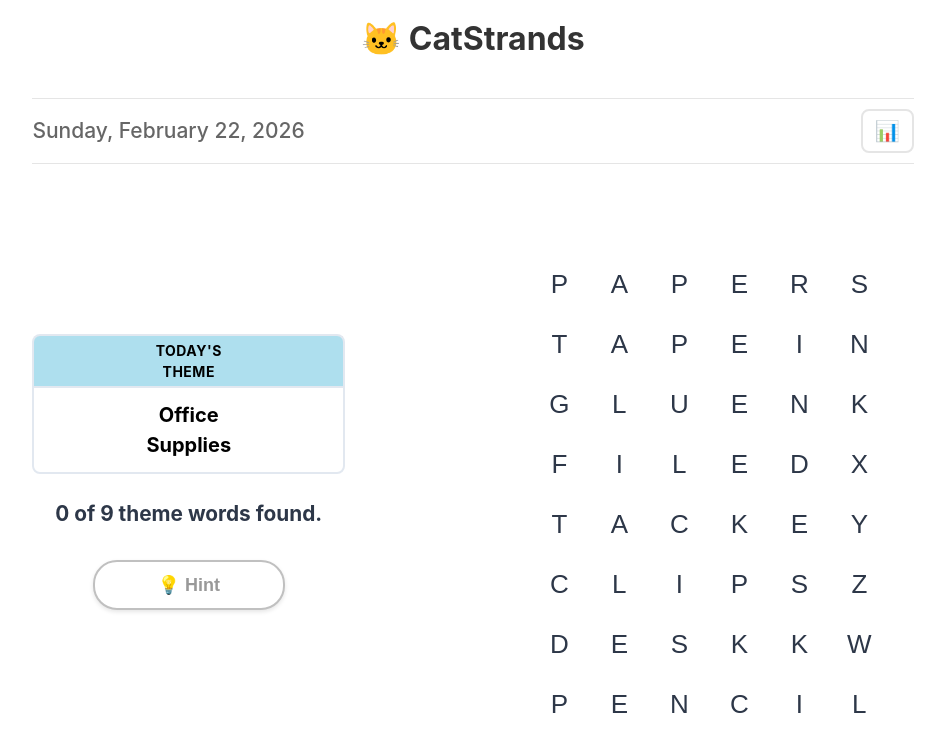
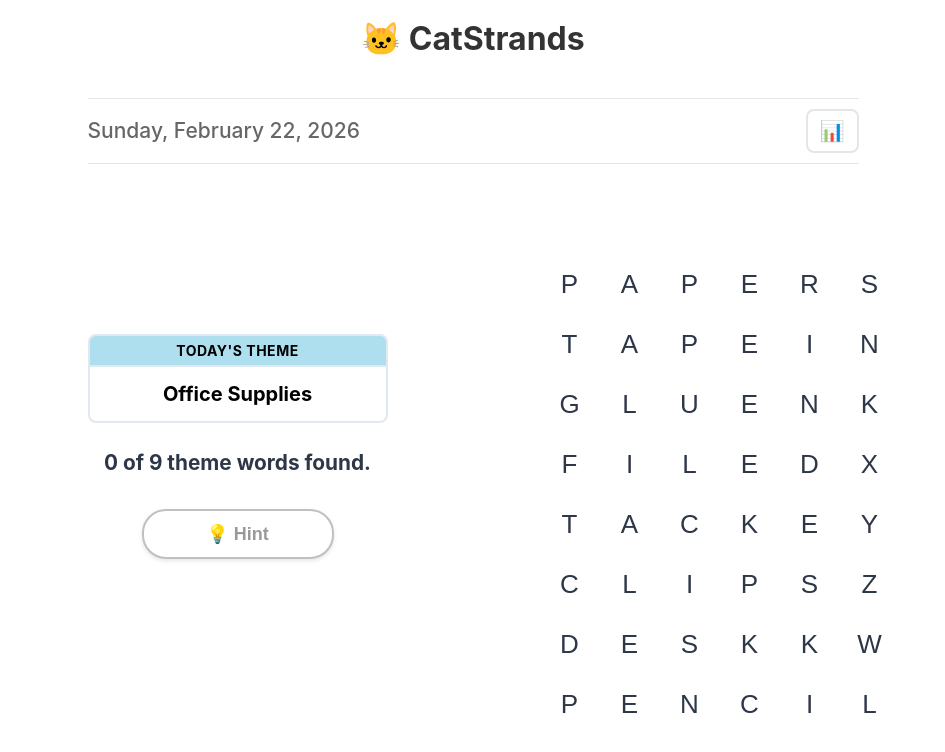
Before and after one commit to slmingol/catstrands, a React (Vite) app: page / in a window 1280 px wide. Shown: the top 752 px of the page, without its empty margins (167-1112 px from the left). Built offline with nearby package versions, Linux system fonts and the light colour scheme.

Commit message:
Make theme titlebar horizontal padding 1/2 of previous size

```diff
--- a/src/components/StrandsGame.css
+++ b/src/components/StrandsGame.css
@@ -96,7 +96,7 @@
   text-transform: uppercase;
   letter-spacing: 0.5px;
   background: #aedfee;
-  padding: 4px 108px;
+  padding: 4px 54px;
   border-radius: 8px 8px 0 0;
   border: 2px solid #e2e8f0;
   border-bottom: none;
@@ -107,7 +107,7 @@
   font-size: 1.25rem;
   font-weight: 700;
   color: #000;
-  padding: 12px 112px;
+  padding: 12px 56px;
   background: white;
   border-radius: 0 0 8px 8px;
   border: 2px solid #e2e8f0;
```
